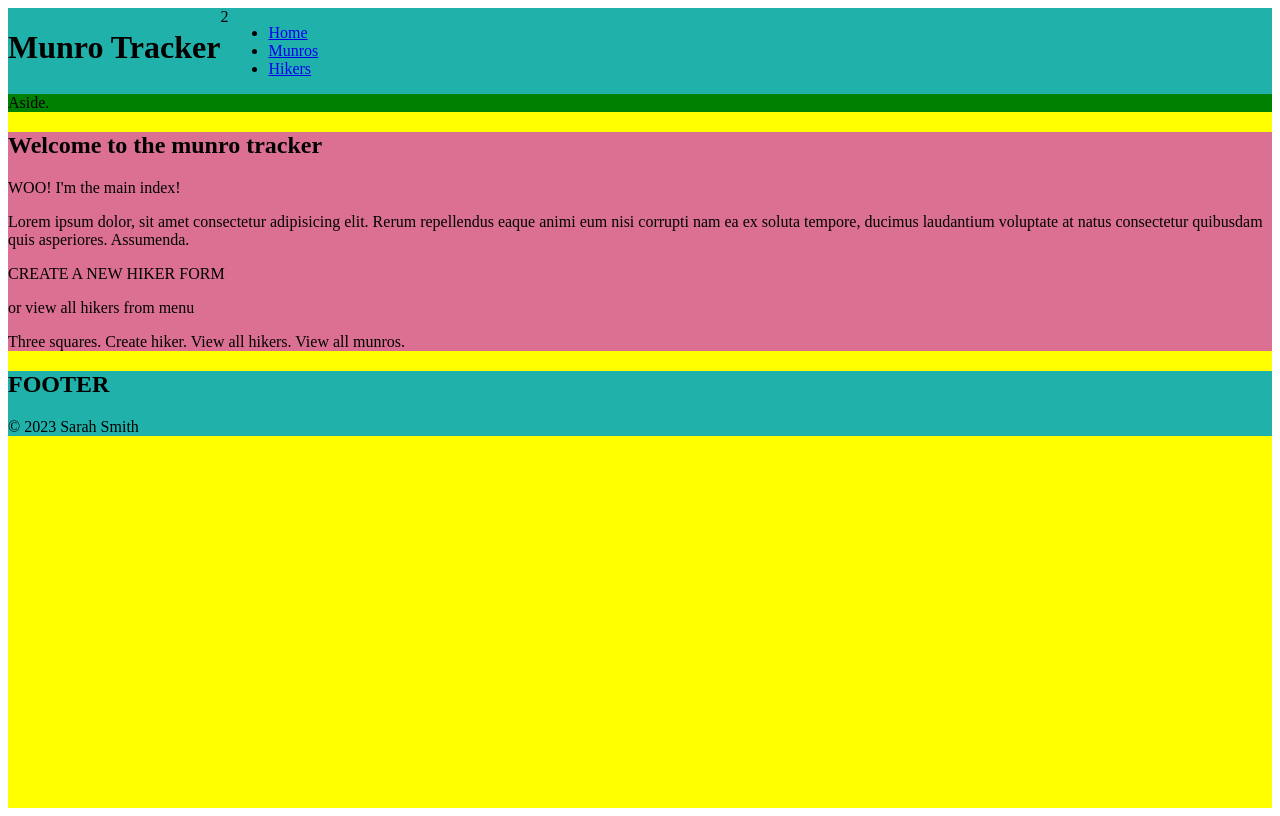
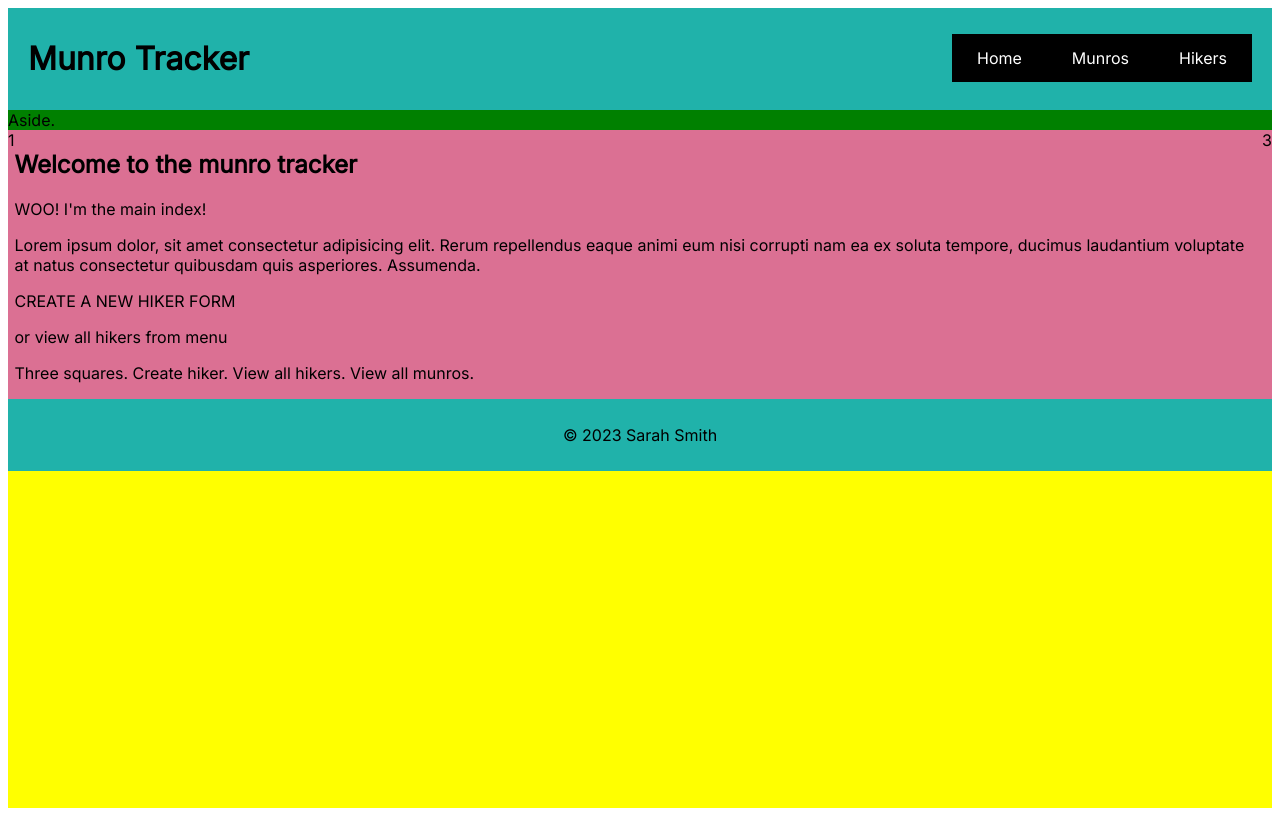
Before and after one commit to sarahvii/munromate-python, a Flask app: page / in a window 1280 px wide. Run offline with Flask 2, Linux system fonts and the light colour scheme.

Commit message:
header and footer updated

```diff
--- a/static/css/style.css
+++ b/static/css/style.css
@@ -2,52 +2,62 @@
     width: 100%;
     height: 100vh;
     background: yellow;
-
+    margin: 0;
+    font-family: 'Inter', sans-serif;
 }
 
 header {
     display: flex;
     background: lightseagreen;
+    justify-content: space-between;
+    padding: 10px 20px;
 
   }
 
-header > nav > ul {
+ul {
     display: flex;
+    list-style: none;
+    color: black;
 }
 
+a:link, a:visited {
+    background-color: black;
+    color: white;
+    padding: 14px 25px;
+    text-align: center;
+    text-decoration: none;
+    display: inline-block;
+  }
+
+  a:hover, a:active {
+    background-color: red;
+  }
+
+
 aside {
-
+    display: flex;
     background: green;
 
   }
 
-  main {
-
+main {
+    display: flex;
     background: palevioletred;
+    justify-content: space-evenly;
 
   }
 
-  footer {
-
+footer {
+    display: flex;
     background: lightseagreen;
-
+    justify-content: center;
+    padding: 10px 20px;
   }
 
-
-
-
-
-/* nav > ul {
-    list-style:none;
-}
-
-nav > ul > li > a {
-    color: white;
-}
+/*
 
 body {
-    margin: 0;
-    font-family: 'Inter', sans-serif;
+
     background-color: grey;
   }
 
@@ -62,11 +72,7 @@ body > header {
     width: 100%;
 }
 
-header > nav > ul {
-    padding: 0;
-    display: flex;
-    gap: 1rem;
-}
+
 
 body > main {
     width: 70%;
@@ -99,3 +105,4 @@ body > footer {
     width: 300px;
     height: 300px;
 } */
+ */
--- a/templates/base.html
+++ b/templates/base.html
@@ -12,9 +12,9 @@
 </head>
 <div id="container">
   <body>
+
     <header>
       <div><h1>Munro Tracker</h1></div>
-      <div>2</div>
       <div>
         <nav>
           <ul class="menu">
@@ -25,21 +25,27 @@
         </nav>
       </div>
       </header>
+
       <aside>
         Aside.
       </aside>
+
       <main>
+        <div>
+          1
+        </div>
         <div>
             {% block content %}
             {% endblock %}
         </div>
+        <div>
+          3
+        </div>
       </main>
+
       <footer>
-        <h2>FOOTER</h2>
-        <div id="footer-container">
-            <section>
-                <p>© 2023 Sarah Smith</p>
-            </section>
+        <div>
+          <p>© 2023 Sarah Smith</p>
         </div>
       </footer>
   </body>
--- a/templates/todos/todo.html
+++ b/templates/todos/todo.html
@@ -16,8 +16,9 @@
 {{ hiker }}
 {{ todos }}
 </div>
+
 <div>
-    <p>WOO! I'm a HIKERS INDIVIDUAL TO DO LIST!</p>
+    <p>ADD A MUNRO</p>
 </div>
 
 <div>
```
